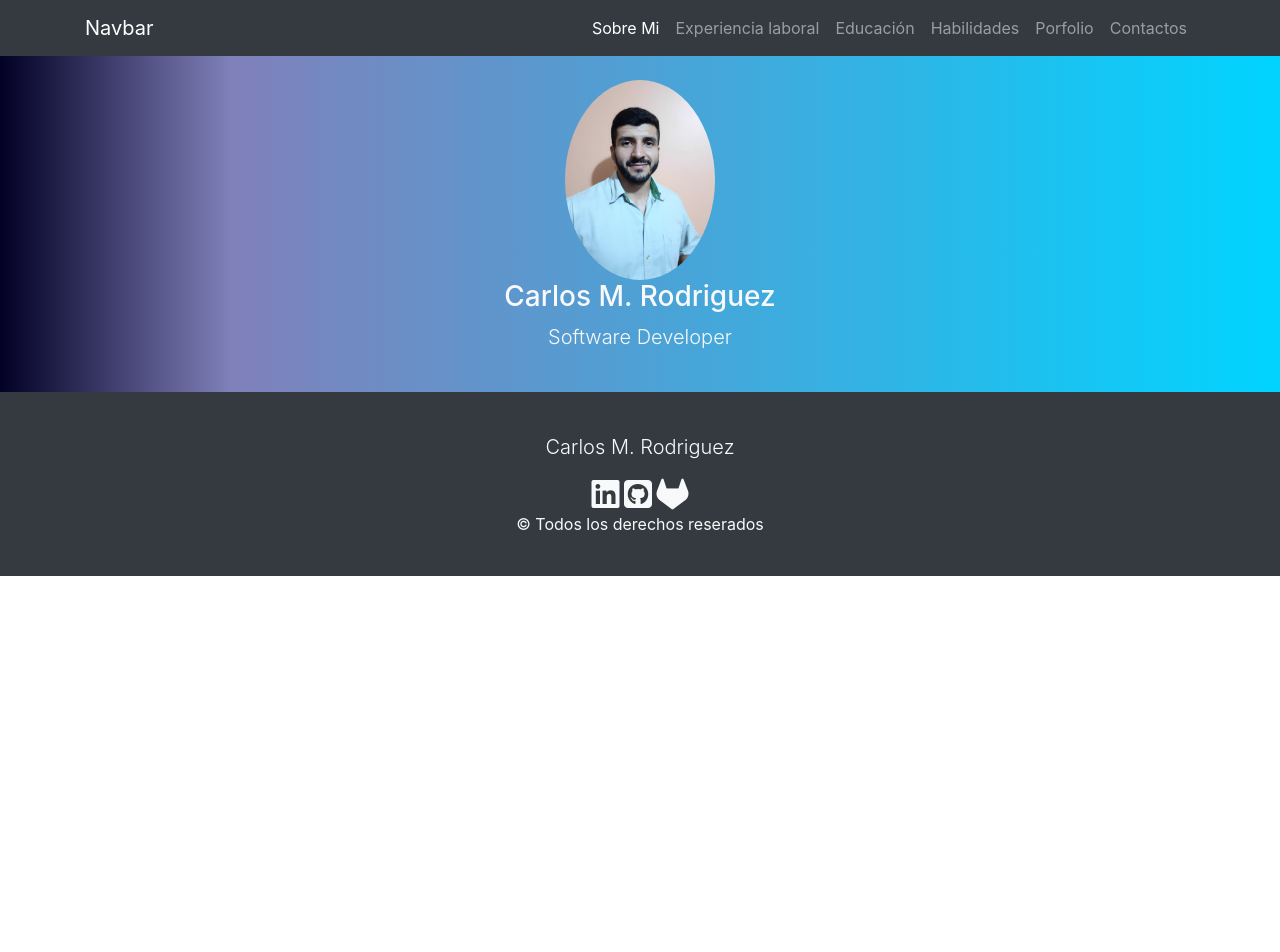
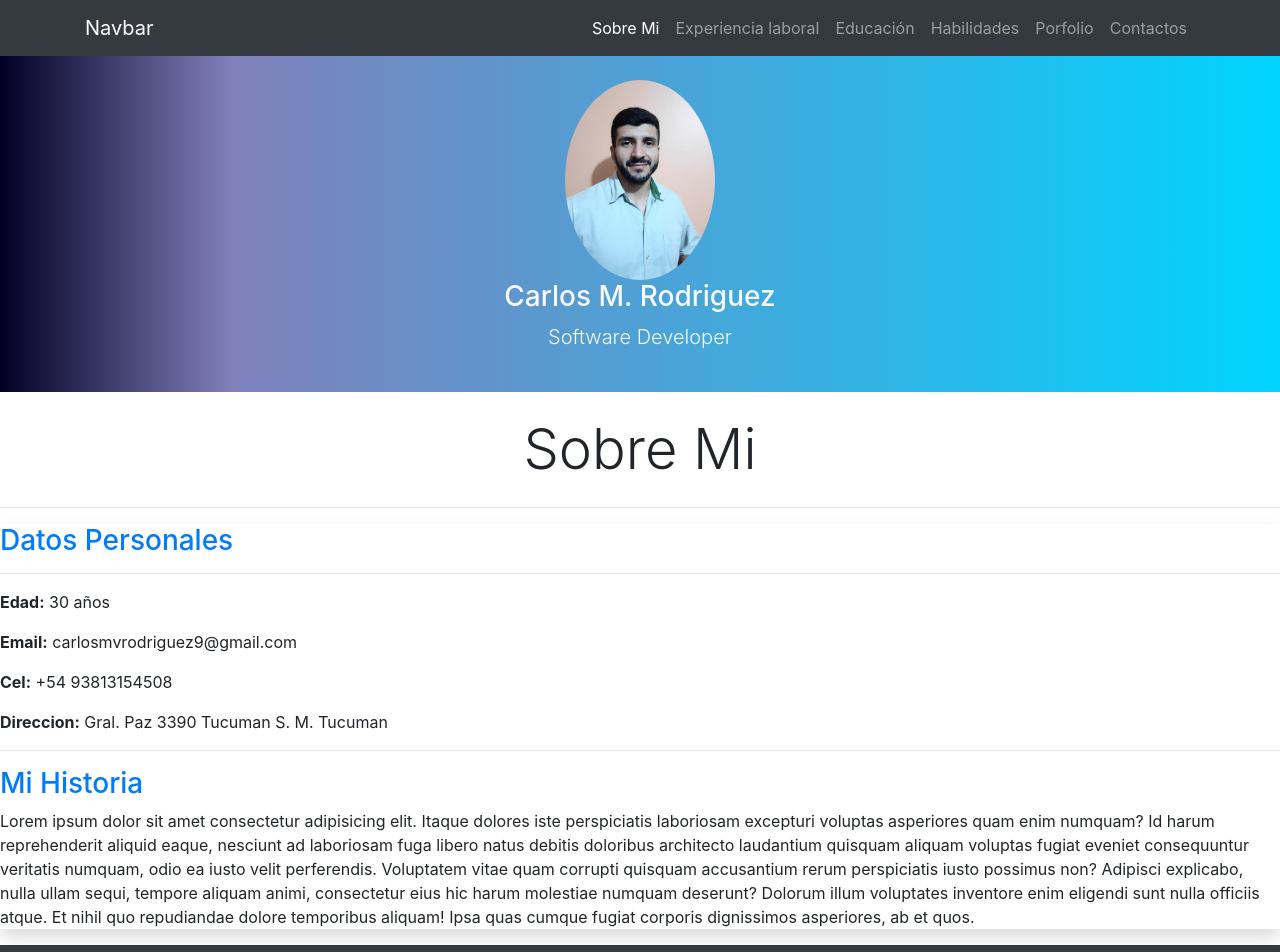
Before and after one commit to krutoyC/krutoyC.github.io, a plain HTML site: page index.html in a window 1280 px wide. Shown: the top 952 px of the page. Before the commit the page ends 800 px from the top, so only its background shows below. Drawn offline with nearby package versions, Linux system fonts and the light colour scheme.

Commit message:
se agrego informacion básica

```diff
--- a/index.html
+++ b/index.html
@@ -51,12 +51,36 @@
     <header>
         <section class="bg-primary text-center text-light py-4" id="fondo">
             <div class="container">
-                <img src="img/e3c8d381-1cab-49ef-8028-ab210e1d6dfa.jpg" alt=" una foto mia" width="150px" class="rounded-circle">
-<h3>Carlos M. Rodriguez</h3>
-<p class="lead">Software Developer</p>
+                <img src="img/e3c8d381-1cab-49ef-8028-ab210e1d6dfa.jpg" alt=" una foto mia" width="150px"
+                    class="rounded-circle">
+                <h3>Carlos M. Rodriguez</h3>
+                <p class="lead">Software Developer</p>
 
             </div>
 
+        </section>
+        <section>
+            <h2 class="display-4 text-center my-4" id="sobre mi">Sobre Mi</h2>
+            <hr>
+            <article class="Regular shadow">
+                <h3 class="text-primary">Datos Personales</h3>
+                <hr>
+                <p><strong>Edad:</strong> 30 años</p>
+                <p><strong>Email:</strong> carlosmvrodriguez9@gmail.com</p>
+                <p><strong>Cel:</strong> +54 93813154508 </p>
+                <p><strong>Direccion:</strong> Gral. Paz 3390 Tucuman S. M. Tucuman</p>
+                <hr>
+                <h3 class="text-primary">Mi Historia</h3>
+                <p>Lorem ipsum dolor sit amet consectetur adipisicing elit. Itaque dolores iste perspiciatis laboriosam
+                    excepturi voluptas asperiores quam enim numquam? Id harum reprehenderit aliquid eaque, nesciunt ad
+                    laboriosam fuga libero natus debitis doloribus architecto laudantium quisquam aliquam voluptas
+                    fugiat eveniet consequuntur veritatis numquam, odio ea iusto velit perferendis. Voluptatem vitae
+                    quam corrupti quisquam accusantium rerum perspiciatis iusto possimus non? Adipisci explicabo, nulla
+                    ullam sequi, tempore aliquam animi, consectetur eius hic harum molestiae numquam deserunt? Dolorum
+                    illum voluptates inventore enim eligendi sunt nulla officiis atque. Et nihil quo repudiandae dolore
+                    temporibus aliquam! Ipsa quas cumque fugiat corporis dignissimos asperiores, ab et quos.</p>
+
+            </article>
         </section>
     </header>
     <footer class="bg-dark text-light py-4">
```
